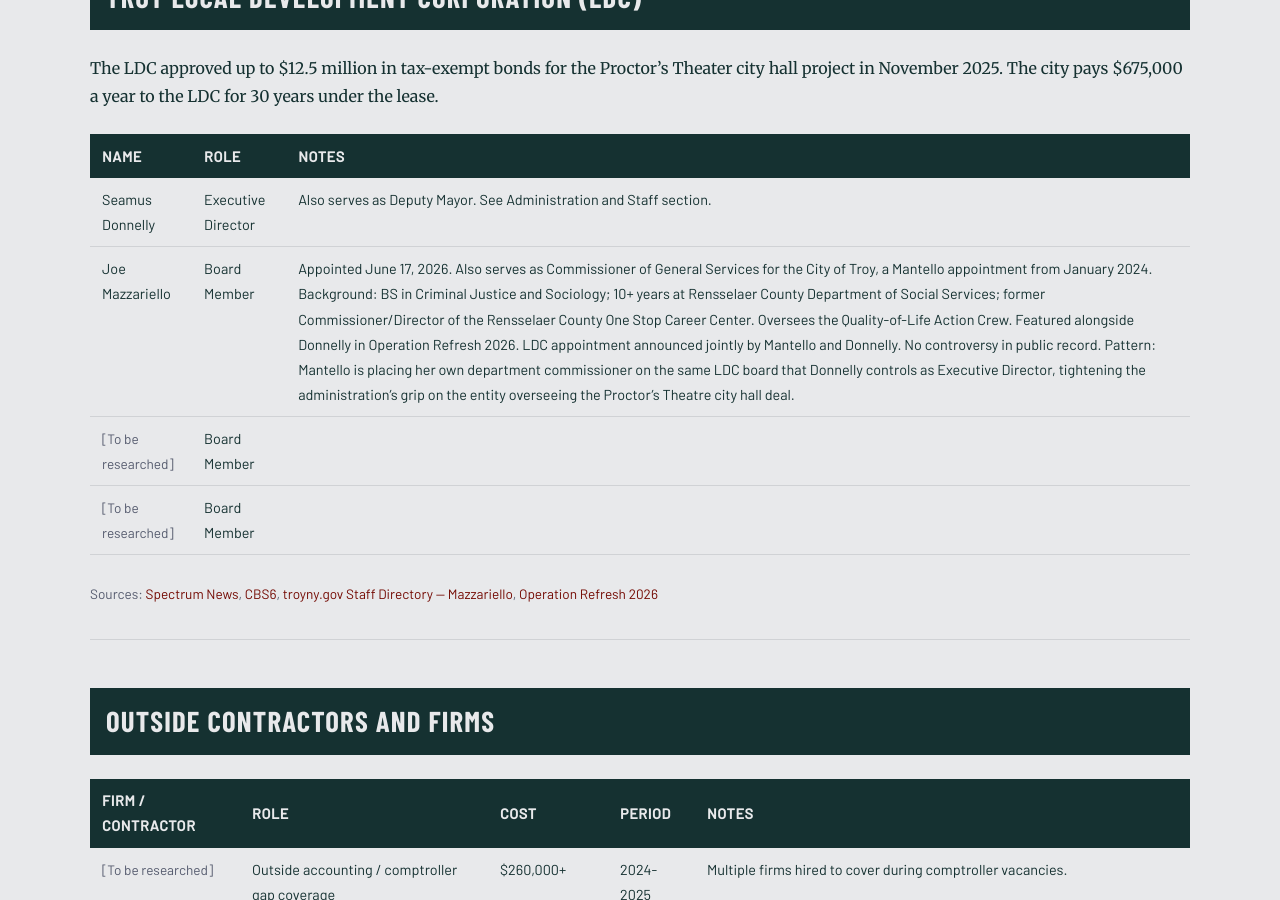
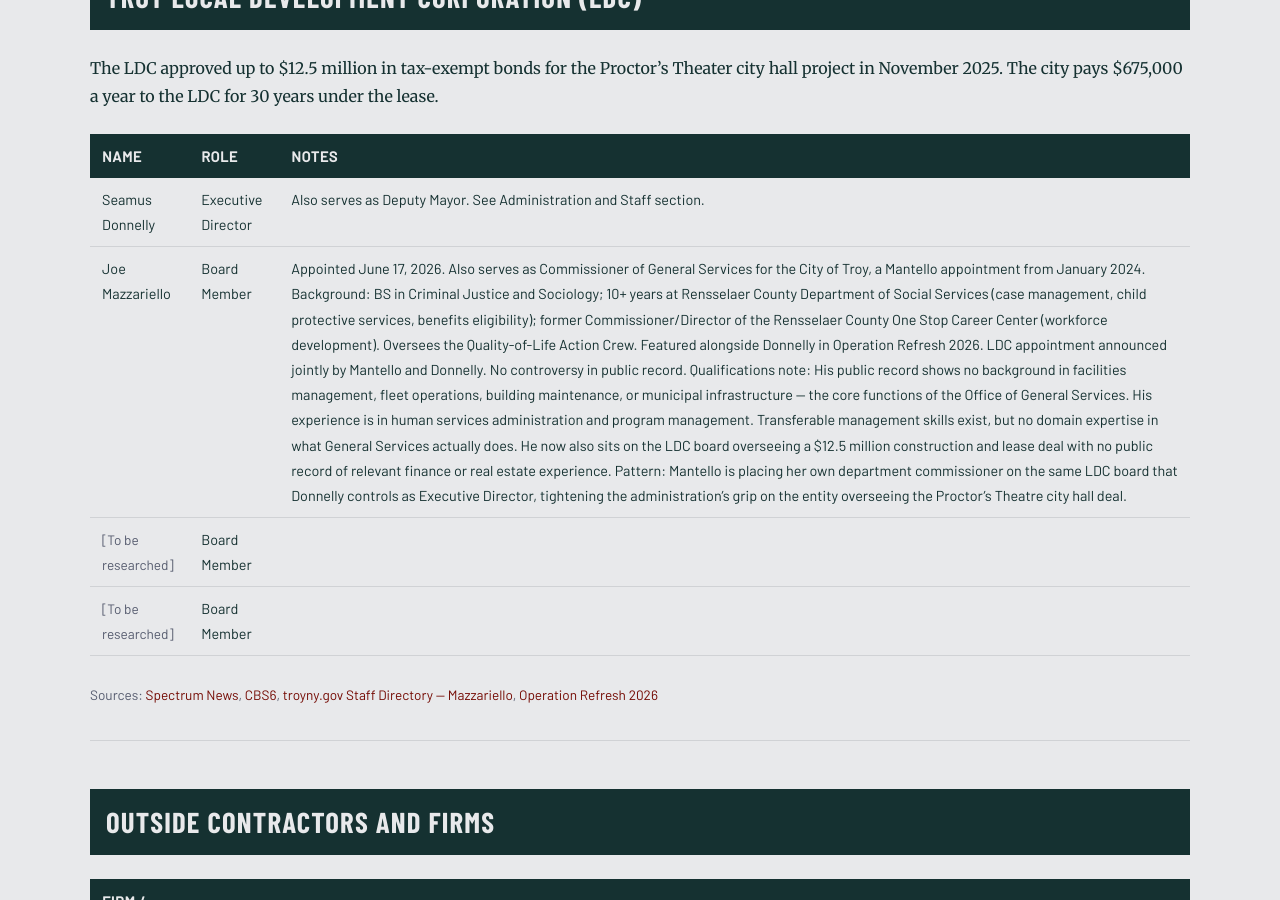
Before and after one commit to MdevitSEC/the-mantello-record, a Jekyll site: the page built from Mantello_Appointees_and_Hires.md, in a window 1280 px wide and 900 px high, scrolled down 3097 px. Built offline with Jekyll 4.4.1, drawn with Linux system fonts in a browser that asks for light colours; some web fonts are replaced; our own code applies the rules of GitHub Pages for plain Markdown files.

Commit message:
Add qualifications note to Mazzariello entry flagging lack of domain expertise
Co-Authored-By: Claude Sonnet 4.6 <noreply@anthropic.com>

```diff
--- a/Mantello_Appointees_and_Hires.md
+++ b/Mantello_Appointees_and_Hires.md
@@ -68,7 +68,7 @@ The LDC approved up to $12.5 million in tax-exempt bonds for the Proctor's Theat
 | Name | Role | Notes |
 |---|---|---|
 | Seamus Donnelly | Executive Director | Also serves as Deputy Mayor. See Administration and Staff section. |
-| Joe Mazzariello | Board Member | Appointed June 17, 2026. Also serves as Commissioner of General Services for the City of Troy, a Mantello appointment from January 2024. Background: BS in Criminal Justice and Sociology; 10+ years at Rensselaer County Department of Social Services; former Commissioner/Director of the Rensselaer County One Stop Career Center. Oversees the Quality-of-Life Action Crew. Featured alongside Donnelly in Operation Refresh 2026. LDC appointment announced jointly by Mantello and Donnelly. No controversy in public record. Pattern: Mantello is placing her own department commissioner on the same LDC board that Donnelly controls as Executive Director, tightening the administration's grip on the entity overseeing the Proctor's Theatre city hall deal. |
+| Joe Mazzariello | Board Member | Appointed June 17, 2026. Also serves as Commissioner of General Services for the City of Troy, a Mantello appointment from January 2024. Background: BS in Criminal Justice and Sociology; 10+ years at Rensselaer County Department of Social Services (case management, child protective services, benefits eligibility); former Commissioner/Director of the Rensselaer County One Stop Career Center (workforce development). Oversees the Quality-of-Life Action Crew. Featured alongside Donnelly in Operation Refresh 2026. LDC appointment announced jointly by Mantello and Donnelly. No controversy in public record. Qualifications note: His public record shows no background in facilities management, fleet operations, building maintenance, or municipal infrastructure — the core functions of the Office of General Services. His experience is in human services administration and program management. Transferable management skills exist, but no domain expertise in what General Services actually does. He now also sits on the LDC board overseeing a $12.5 million construction and lease deal with no public record of relevant finance or real estate experience. Pattern: Mantello is placing her own department commissioner on the same LDC board that Donnelly controls as Executive Director, tightening the administration's grip on the entity overseeing the Proctor's Theatre city hall deal. |
 | *[To be researched]* | Board Member | |
 | *[To be researched]* | Board Member | |
 
```
